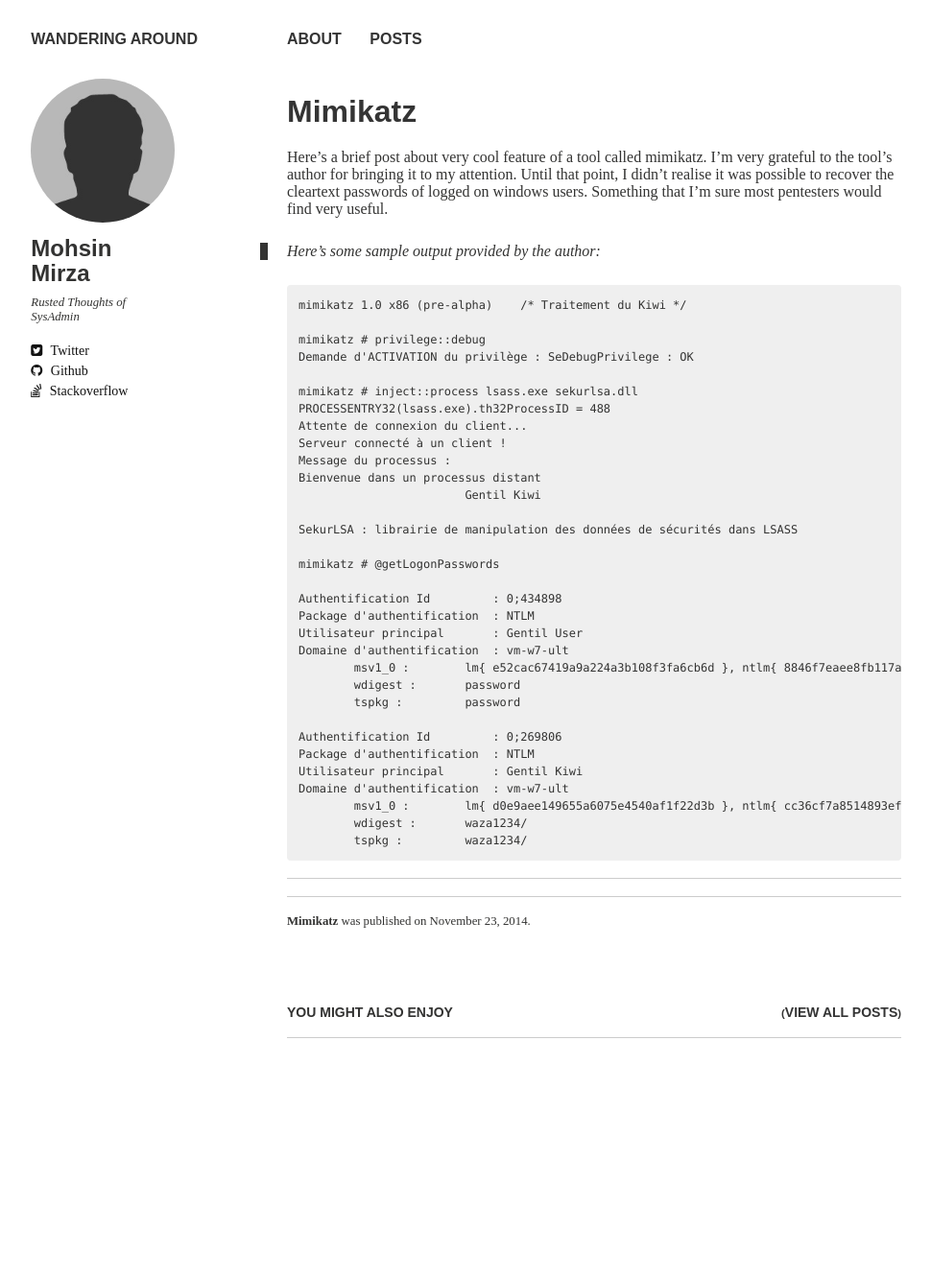
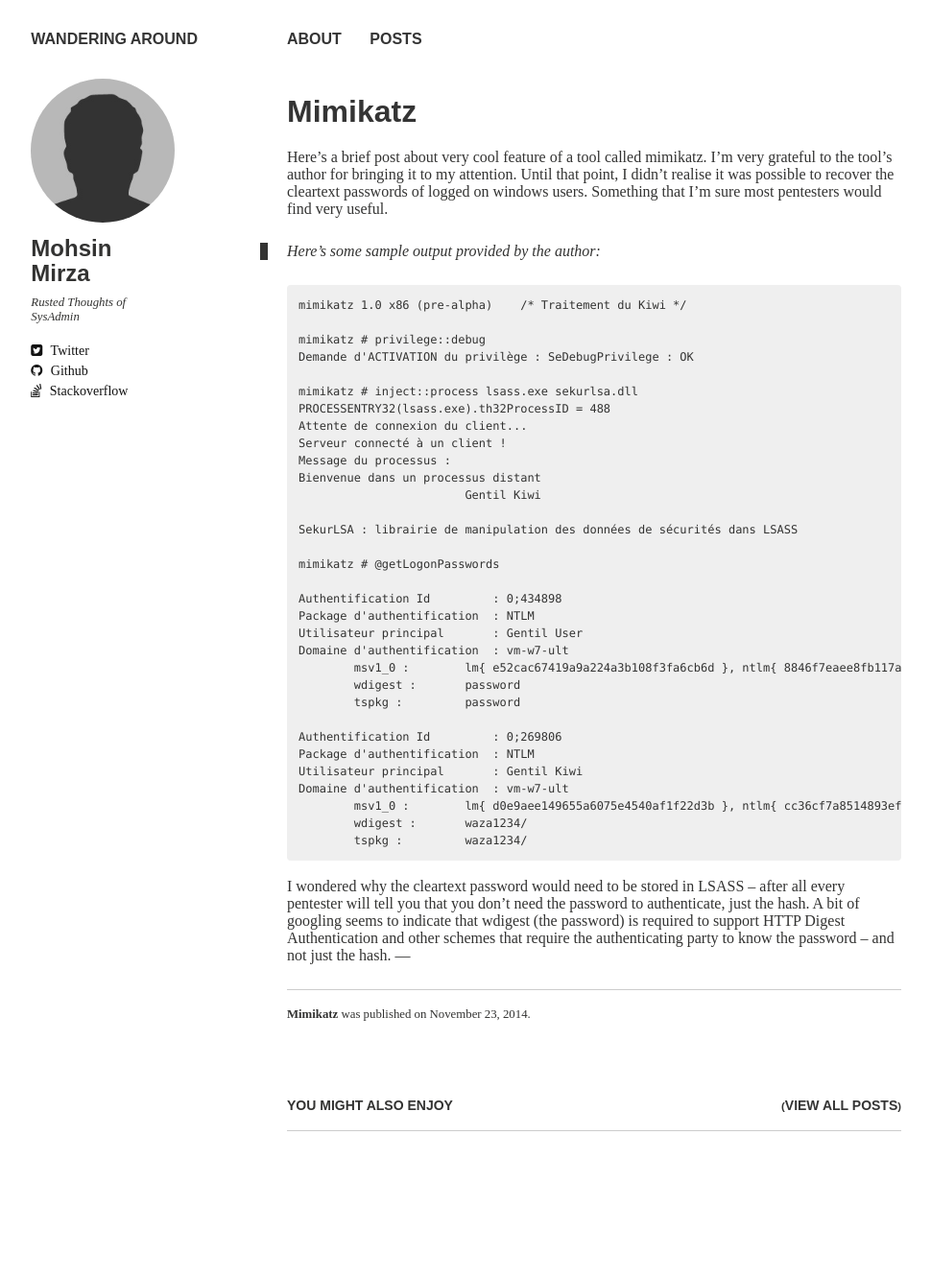
Before and after one commit to jahil/jahil.github.io, a Jekyll site: the page built from _posts/2014-11-23-mimikatz.md, in a window 1280 px wide. Shown: the whole page at 96% size, without its empty margins (21-991 px from the left). Built offline with Jekyll 4.4.1, drawn with Linux system fonts in a browser that asks for light colours; nearby versions of some CDN libraries; some web fonts are replaced; before the commit the page ends 1234 px from its top, so only the background shows below that.

Commit message:
baseline commit

```diff
--- a/_posts/2014-11-23-mimikatz.md
+++ b/_posts/2014-11-23-mimikatz.md
@@ -48,4 +48,7 @@ Domaine d'authentification  : vm-w7-ult
         wdigest :       waza1234/
         tspkg :         waza1234/
 {% endhighlight %}
+
+I wondered why the cleartext password would need to be stored in LSASS – after all every pentester will tell you that you don’t need the password to authenticate, just the hash.
+A bit of googling seems to indicate that wdigest (the password) is required to support HTTP Digest Authentication and other schemes that require the authenticating party to know the password – and not just the hash.
 ---
```
Also changed, not shown: 3 other files.
